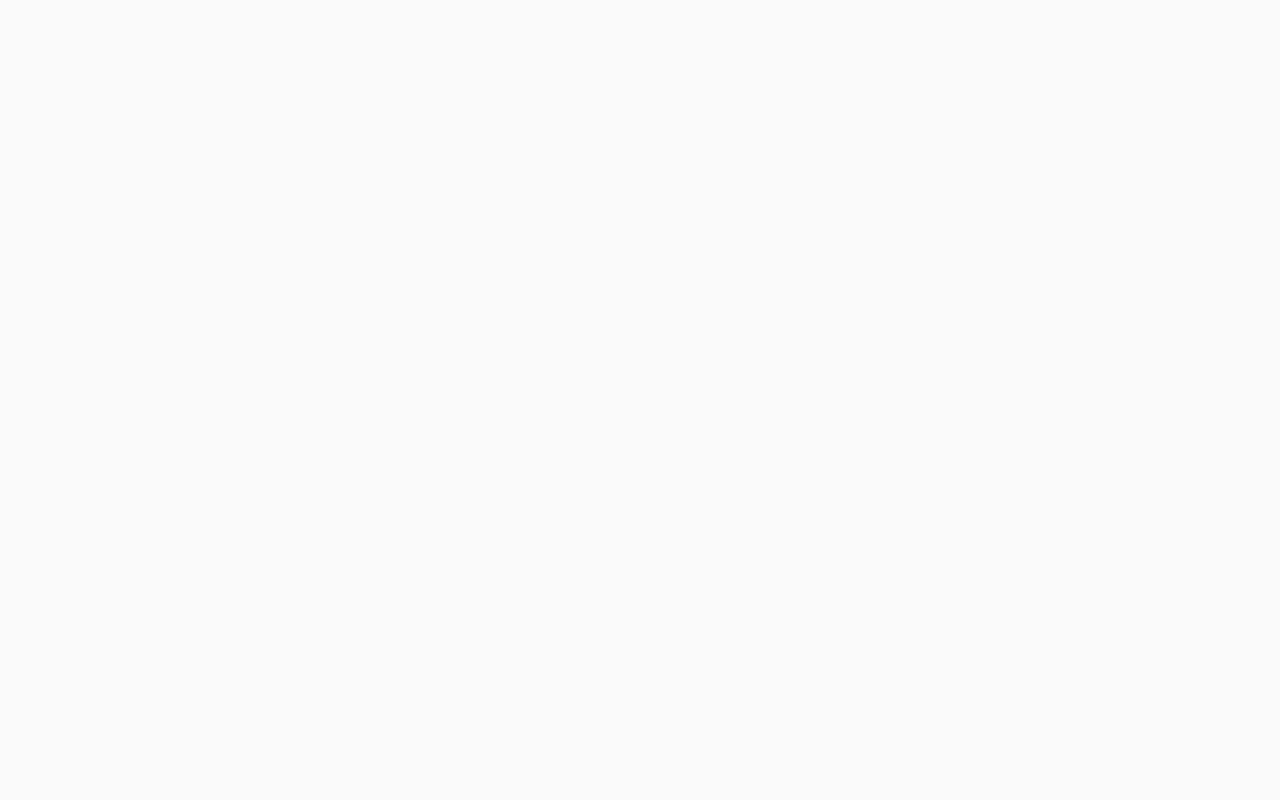
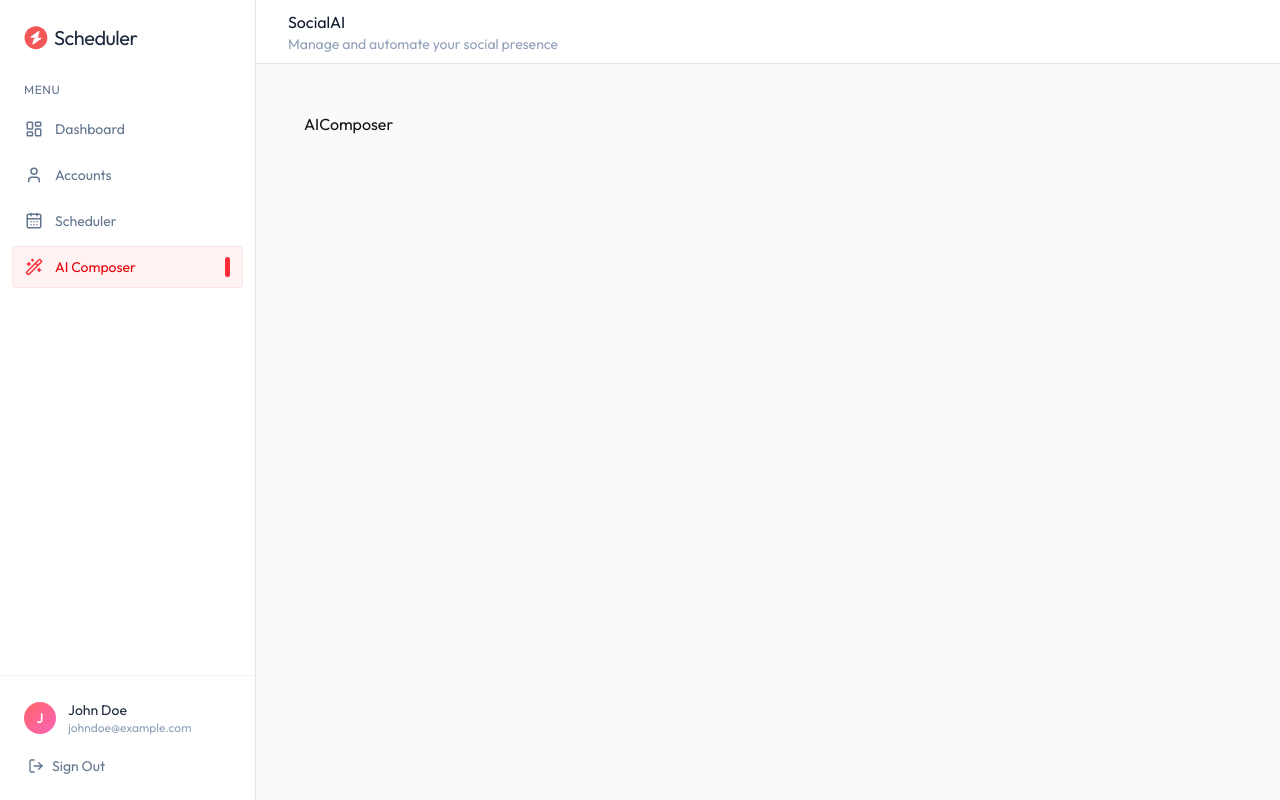
Before and after one commit to mohd-asad17/social-media-automation-scheduler, a React (Vite) app in the folder client/: page /ai-composer in a window 1280 px wide. Before the commit this address had no page. Built offline with nearby package versions, Linux system fonts and the light colour scheme.

Commit message:
Sidebar completed

```diff
--- a/client/src/App.tsx
+++ b/client/src/App.tsx
@@ -1,6 +1,11 @@
 import { Route, Routes } from "react-router-dom";
 import Home from "./pages/Home";
 import Login from "./pages/Login";
+import Layout from "./components/Layout";
+import Dashboard from "./pages/Dashboard";
+import Accounts from "./pages/Accounts";
+import Scheduler from "./pages/Scheduler";
+import AIComposer from "./pages/AIComposer";
 
 export default function App() {
   return (
@@ -8,6 +13,12 @@
       <Routes>
         <Route path="/" element={<Home />} />
         <Route path="/login" element={<Login />} />
+        <Route element={<Layout />}>
+          <Route path="/dashboard" element={<Dashboard />} />
+          <Route path="/accounts" element={<Accounts />} />
+          <Route path="/scheduler" element={<Scheduler />} />
+          <Route path="/ai-composer" element={<AIComposer />} />
+        </Route>
       </Routes>
     </>
   );
--- /dev/null
+++ b/client/src/components/Layout.tsx
@@ -0,0 +1,52 @@
+import { useState } from "react";
+import Sidebar from "./Sidebar";
+import { Outlet, useLocation } from "react-router-dom";
+import { MenuIcon } from "lucide-react";
+
+const pageTitle: Record<string, string> ={
+    "/dashboard" : "Dashboard",
+    "/accounts" : "Accounts",
+    "/scheduler" : "Scheduler",
+    "ai-composer"  : "AI Composer",
+
+}
+
+const Layout = () => {
+
+    const location = useLocation();
+    const title = pageTitle[location.pathname] || "SocialAI";
+
+  const [isMobileMenuOpen, setIsMobileMenuOpen] = useState(false);
+
+  return (
+    <div className="flex h-screen bg-slate-50">
+      {/* Mobile */}
+      {isMobileMenuOpen && (
+        <div
+          className="fixed inset-0 bg-slate-900/50 z-40 md:hidden"
+          onClick={() => setIsMobileMenuOpen(false)}
+        />
+      )}
+      <Sidebar isOpen={isMobileMenuOpen} setIsOpen={setIsMobileMenuOpen} />
+
+      <div className="flex-1 flex flex-col overflow-hidden">
+        <header className="h-16 bg-white border-b border-slate-200 flex items-center px-4 md:px-8 gap-4">
+            <button className="md:hidden p-2 -ml-2 text-slate-500" onClick={()=>{
+                setIsMobileMenuOpen(true)
+            }}>
+                <MenuIcon className="size-6" />
+            </button>
+            <div>
+                <h1 className="text-slate-900">{title}</h1>
+                <p className="text-sm text-slate-400 hidden sm:block">Manage and automate your social presence</p>
+            </div>
+        </header>
+        <main className="flex-1 overflow-auto p-4 sm:p-6 md:p-8 xl:p-12">
+            <Outlet />
+        </main>
+      </div>
+    </div>
+  );
+};
+
+export default Layout;
--- /dev/null
+++ b/client/src/components/Sidebar.tsx
@@ -0,0 +1,111 @@
+import { CalendarDaysIcon, LayoutDashboardIcon, LogOutIcon, UserIcon, Wand2Icon } from "lucide-react";
+import { useEffect, useState } from "react";
+import { NavLink, useLocation } from "react-router-dom";
+
+const Sidebar = ({
+  isOpen,
+  setIsOpen,
+}: {
+  isOpen: boolean;
+  setIsOpen: (val: boolean) => void;
+}) => {
+
+  const [redirect , setRedirect] = useState(false);
+
+  useEffect(() => {
+    if(redirect) {
+      window.location.href ="/";
+    }
+  },[redirect])
+    const {logout , user} = {
+        logout: () => {
+            setRedirect(true);
+        },
+        user: {name: "John Doe", email: "johndoe@example.com"}
+    }
+
+    const location = useLocation();
+
+  const navItems = [
+    {
+      name: "Dashboard",
+      icon: LayoutDashboardIcon,
+      path: "/dashboard",
+    },
+    {
+      name: "Accounts",
+      icon: UserIcon,
+      path: "/accounts",
+    },
+    {
+      name: "Scheduler",
+      icon: CalendarDaysIcon,
+      path: "/scheduler",
+    },
+    {
+      name: "AI Composer",
+      icon: Wand2Icon,
+      path: "/ai-composer",
+    },
+  ];
+
+  return (
+    <div
+      className={`fixed inset-y-0 left-0 z-50 w-64 bg-white border-r border-slate-200 flex flex-col h-full transform transition-transform duration-200 ease-in-out md:relative md:translate-x-0 ${isOpen ? "translate-x-0" : "translate-x-full"}`}
+    >
+      <div className="p-6 pb-4">
+        <div className="text-xl tracking-tight text-slate-800 flex items-center gap-1.5">
+          <img src="/logo.svg" alt="logo" className="size-6" />
+          Scheduler
+        </div>
+      </div>
+      {/* Nav section label  */}
+      <div className="px-6 py-2">
+        <span className="text-xs  text-slate-500 uppercase tracking-wider">
+          Menu
+        </span>
+      </div>
+      <nav className="flex-1 px-3 space-y-1">
+       {navItems.map((item) => {
+        const isActive = location.pathname === item.path;
+
+        return (
+            <NavLink key={item.name}
+            to={item.path}
+            end={item.path === "/dashboard"}
+            onClick={()=> setIsOpen(false)} className={`flex items-center gap-3 px-3 py-2.5 rounded text-sm transition-all duration-150 border ${isActive ? "bg-red-50 text-red-600 border-red-100" :
+                "text-slate-500 hover:bg-slate-50 border-transparent hover:text-slate-700"
+            }`}
+            >
+                <item.icon className={`size-4.5 shrink-0 ${isActive ? "text-red-500" : "text-slate-500"}`} />
+                {item.name}
+                {isActive && <span className="ml-auto w-[5px] h-5 rounded-full bg-red-500" />}
+            </NavLink>
+        )
+       })}
+      </nav>
+
+      {/* user footer */}
+      <div className="p-4 border-t border-slate-100">
+        <div className="flex items-center gap-3 p-2 rounded-xl hover:bg-slate-50 transition-colors">
+            <div className="size-8 rounded-full bg-linear-to-br from-red-400 to-pink-400 flex items-center justify-center text-white text-sm font-medium shrink-0">
+                {user.name.charAt(0).toUpperCase() || "U"}
+            </div>
+            <div className="flex-1 min-w-0">
+              <div className="text-sm text-slate-800 truncate">
+                {user.name}
+              </div>
+              <div className="text-xs text-slate-400 truncate">{user.email}</div>
+            </div>
+        </div>
+
+        <button onClick={logout} className="mt-1 flex items-center gap-2 px-3 py-2 w-full rounded text-sm text-slate-500 hover:bg-red-50 hover:text-red-500 transition-all duration-150">
+          <LogOutIcon className="size-4"/>
+          Sign Out
+        </button>
+      </div>
+    </div>
+  );
+};
+
+export default Sidebar;
--- /dev/null
+++ b/client/src/pages/AIComposer.tsx
@@ -0,0 +1,8 @@
+
+const AIComposer = () => {
+    return <div>
+    AIComposer
+    </div>
+}
+
+export default AIComposer;
--- /dev/null
+++ b/client/src/pages/Accounts.tsx
@@ -0,0 +1,9 @@
+
+
+const Accounts = () => {
+    return <div>
+    Accounts
+    </div>
+}
+
+export default Accounts;
--- /dev/null
+++ b/client/src/pages/Dashboard.tsx
@@ -0,0 +1,8 @@
+
+const Dashboard = () => {
+    return <div>
+    Dashboard
+    </div>
+}
+
+export default Dashboard;
--- /dev/null
+++ b/client/src/pages/Scheduler.tsx
@@ -0,0 +1,8 @@
+
+const Scheduler = () => {
+    return <div>
+    Scheduler
+    </div>
+}
+
+export default Scheduler;
```
Lines whose indentation alone changed are shown as unchanged.
